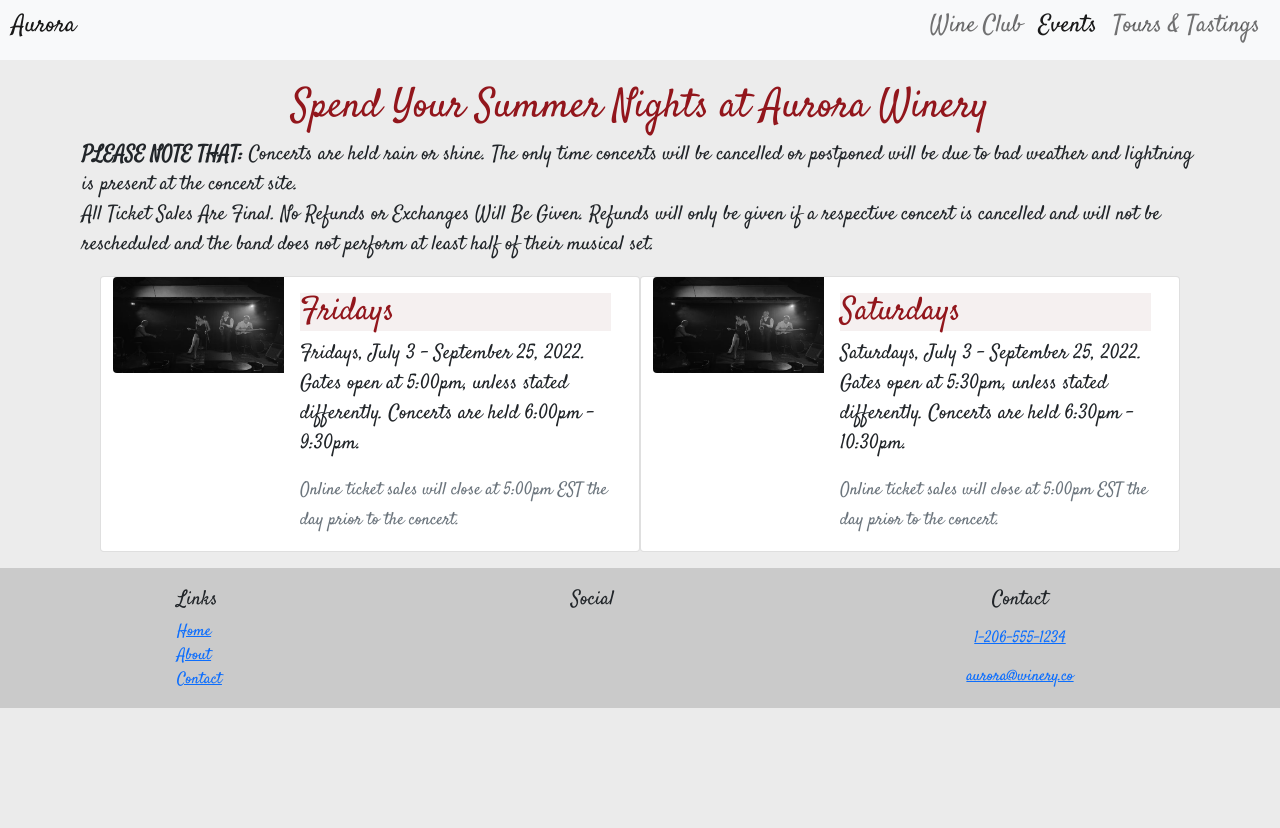
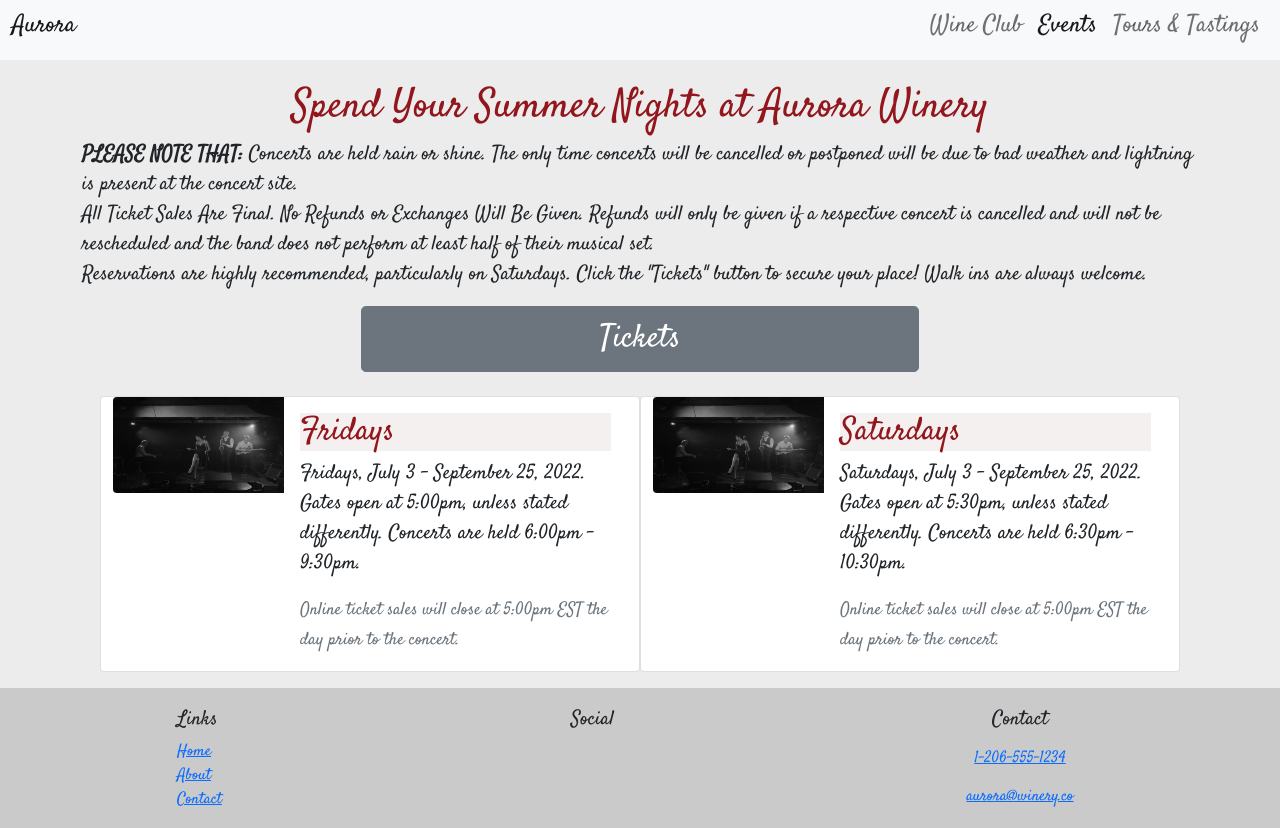
Before and after one commit to LisaHarrison08/Aurora, a PHP site: page /events.html in a window 1280 px wide. Shown: the part 400-1228 px from the top of the page. Before the commit the page ends 1108 px from the top, so only its background shows below. Run offline with PHP 8.4, Linux system fonts and the light colour scheme; some libraries are stand-ins or nearby versions.

Commit message:
events page ticket button added

```diff
--- a/css/styles.css
+++ b/css/styles.css
@@ -68,6 +68,9 @@ header video {
   background-color: rgba(235, 225, 225, 0.5); }
 
 /* Events Page */
+.d-grid button {
+  font-size: 2em; }
+
 /* Contact Page */
 address {
   font-family: "Satisfy", cursive; }
--- a/css/styles.scss
+++ b/css/styles.scss
@@ -110,7 +110,9 @@ header video {
 }
 
 /* Events Page */
-
+.d-grid button{
+	font-size: 2em;
+}
 
 /* Contact Page */
 
--- a/events.html
+++ b/events.html
@@ -142,8 +142,12 @@
     <p><strong>PLEASE NOTE THAT: </strong>Concerts are held rain or shine. The only time concerts will be cancelled or
       postponed will be due to bad weather and lightning is present at the concert site. <br>
       All Ticket Sales Are Final. No Refunds or Exchanges Will Be Given. Refunds will only be given if a respective
-      concert is cancelled and will not be rescheduled and the band does not perform at least half of their musical set.
+      concert is cancelled and will not be rescheduled and the band does not perform at least half of their musical set.<br>
+      Reservations are highly recommended, particularly on Saturdays. Click the "Tickets" button to secure your place! Walk ins are always welcome.
     </p>
+    <div class="d-grid gap-2 col-6 mx-auto mb-4">
+      <button type="button" class="btn btn-secondary btn-lg">Tickets</button>
+    </div>
      <div class="row d-flex justify-content-center">
       <div class="card mb-3" style="max-width: 540px;">
         <div class="row g-0">
```
